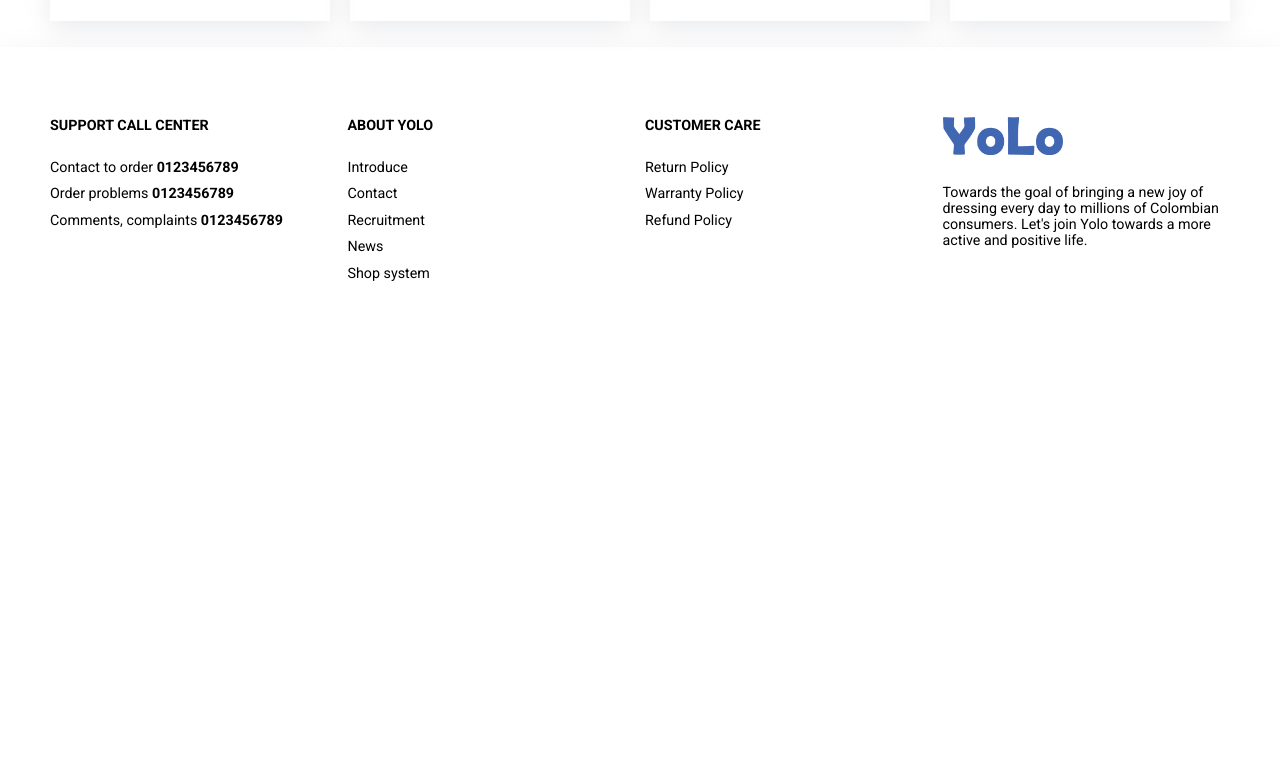
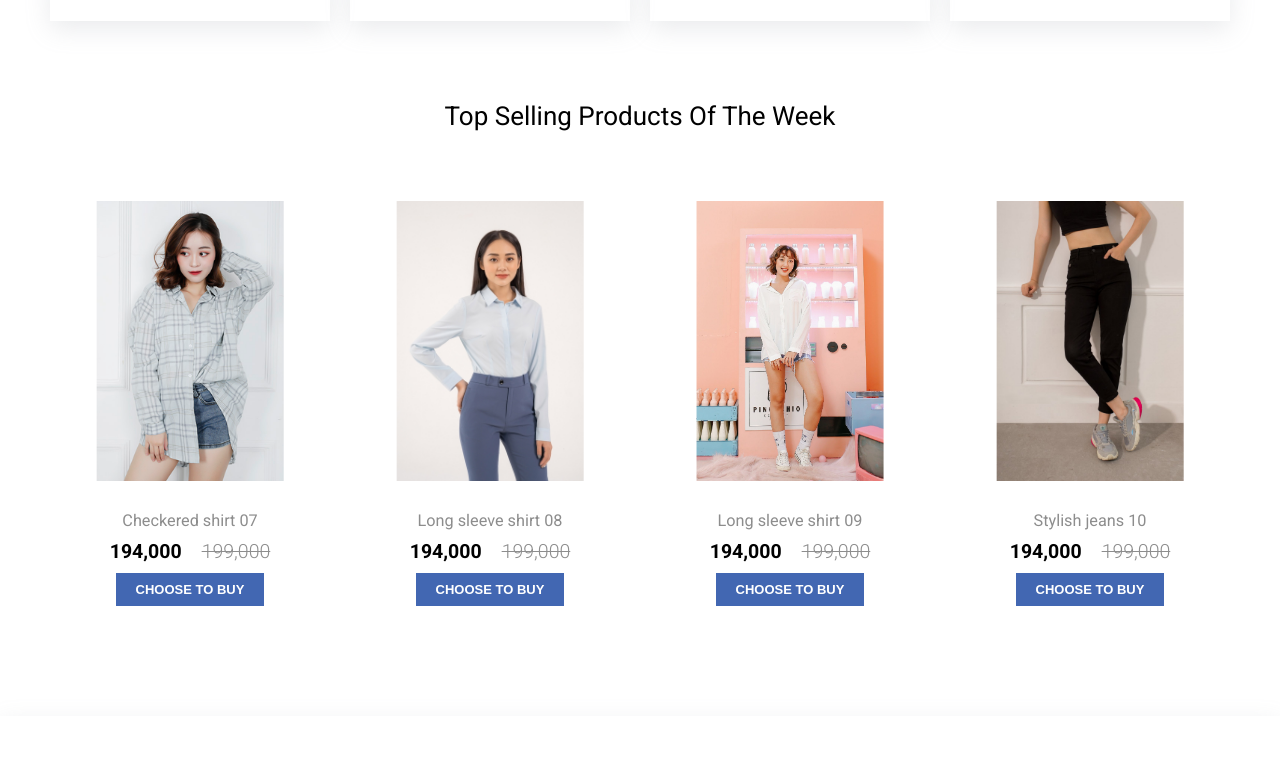
Before and after one commit to repleyva/ecommerce-app, a React (Create React App) app: page / in a window 1280 px wide. Shown: the part 928-1700 px from the top of the page. Before the commit the page ends 1289 px from the top, so only its background shows below. Built offline with nearby package versions, Linux system fonts and the light colour scheme.

Commit message:
Agregando seccion de top selling

```diff
--- /dev/null
+++ b/src/components/ProductCart.js
@@ -0,0 +1,31 @@
+import React from "react";
+import { Link } from "react-router-dom";
+import numberWithCommas from "../utils/numberWithCommas";
+import Button from "./Button";
+
+const ProductCart = (props) => {
+  return (
+    <div className="product-card">
+      <Link to={`/catalog/${props.slug}`}>
+        <div className="product-card__image">
+          <img src={props.img01} alt="" />
+          <img src={props.img02} alt="" />
+        </div>
+        <h3 className="product-card__name">{props.name}</h3>
+        <div className="product-card__price">
+          {numberWithCommas(props.price)}
+          <div className="product-card__price__old">
+            <del>{numberWithCommas(199000)}</del>
+          </div>
+        </div>
+      </Link>
+      <div className="product-card__btn">
+        <Button size="sm" icon="bx bx-cart" animate={true}>
+          choose to buy
+        </Button>
+      </div>
+    </div>
+  );
+};
+
+export default ProductCart;
--- a/src/index.scss
+++ b/src/index.scss
@@ -8,3 +8,4 @@
 @import "./sass/components/button";
 @import "./sass/components/section";
 @import "./sass/components/policy-card";
+@import "./sass/components/product-cart";
--- a/src/pages/Home.js
+++ b/src/pages/Home.js
@@ -1,11 +1,13 @@
 import { Link } from "react-router-dom";
 import heroSliderData from "../assets/fake-data/hero-slider";
 import policy from "../assets/fake-data/policy";
+import productData from "../assets/fake-data/products";
 import Grid from "../components/Grid";
 import Helmet from "../components/Helmet";
 import HeroSlider from "../components/HeroSlider";
 import PolicyCard from "../components/PolicyCard";
-import Section, { SectionBody } from "../components/Section";
+import ProductCart from "../components/ProductCart";
+import Section, { SectionBody, SectionTitle } from "../components/Section";
 
 const Home = () => {
   return (
@@ -22,9 +24,8 @@
         <SectionBody>
           <Grid col={4} mdCol={2} smCol={1} gap={20}>
             {policy.map((item, index) => (
-              <Link to="/policy">
+              <Link to="/policy" key={index}>
                 <PolicyCard
-                  key={index}
                   name={item.name}
                   desc={item.description}
                   icon={item.icon}
@@ -34,6 +35,24 @@
           </Grid>
         </SectionBody>
       </Section>
+      {/* selling section */}
+      <Section>
+        <SectionTitle>Top selling products of the week</SectionTitle>
+        <SectionBody>
+          <Grid col={4} mdCol={2} smCol={1} gap={20}>
+            {productData.getProducts(4).map((item, index) => (
+              <ProductCart
+                key={index}
+                img01={item.image01}
+                img02={item.image02}
+                name={item.title}
+                price={Number(item.price)}
+                slug={item.slug}
+              />
+            ))}
+          </Grid>
+        </SectionBody>
+      </Section>
     </Helmet>
   );
 };
--- /dev/null
+++ b/src/sass/components/_product-cart.scss
@@ -0,0 +1,66 @@
+.product-card {
+  text-align: center;
+  margin-bottom: 30px;
+
+  &__image {
+    padding-top: 100%;
+    position: relative;
+    overflow: hidden;
+    margin-bottom: 30px;
+
+    img {
+      position: absolute;
+      top: 0;
+      /* left: 50%;
+      transform: translateX(-50%); */
+      height: 100%;
+
+      &:nth-child(1) {
+        transform: translateX(-50%) scale(1);
+        transition: transform 0.5s ease;
+      }
+
+      &:nth-child(2) {
+        transform: translateX(-50%) scale(0);
+      }
+    }
+
+    &:hover img {
+      &:nth-child(1) {
+        transform: translateX(-50%) scale(0);
+      }
+
+      &:nth-child(2) {
+        transform: translateX(-50%) scale(1);
+        transition: transform 0.5s ease;
+      }
+    }
+  }
+
+  &__name {
+    margin-bottom: 10px;
+    color: $txt-second-color;
+    font-size: 1.25rem;
+    font-weight: normal;
+  }
+
+  &__price {
+		@include flex(center, center);
+    color: $txt-main-color;
+    font-size: 1.5rem;
+    font-weight: 600;
+    margin-bottom: 10px;
+
+    &__old {
+      color: $txt-second-color;
+      margin-left: 20px;
+      font-weight: 300;
+    }
+  }
+
+  &__btn {
+    @include tablet {
+      display: none;
+    }
+  }
+}
--- a/src/sass/components/_section.scss
+++ b/src/sass/components/_section.scss
@@ -1,13 +1,13 @@
 .section {
-  /* margin-bottom: 80px; */
+  margin-bottom: 80px;
 
-  /* & > * ~ * {
+  & > * ~ * {
     margin-top: 70px;
-  } */
+  }
 
-  /* &__title {
+  &__title {
     font-size: 2rem;
     text-transform: capitalize;
     text-align: center;
-  } */
+  }
 }
--- /dev/null
+++ b/src/utils/numberWithCommas.js
@@ -0,0 +1,3 @@
+const numberWithCommas = (num) => num.toString().replace(/\B(?=(\d{3})+(?!\d))/g, ",")
+
+export default numberWithCommas
```
